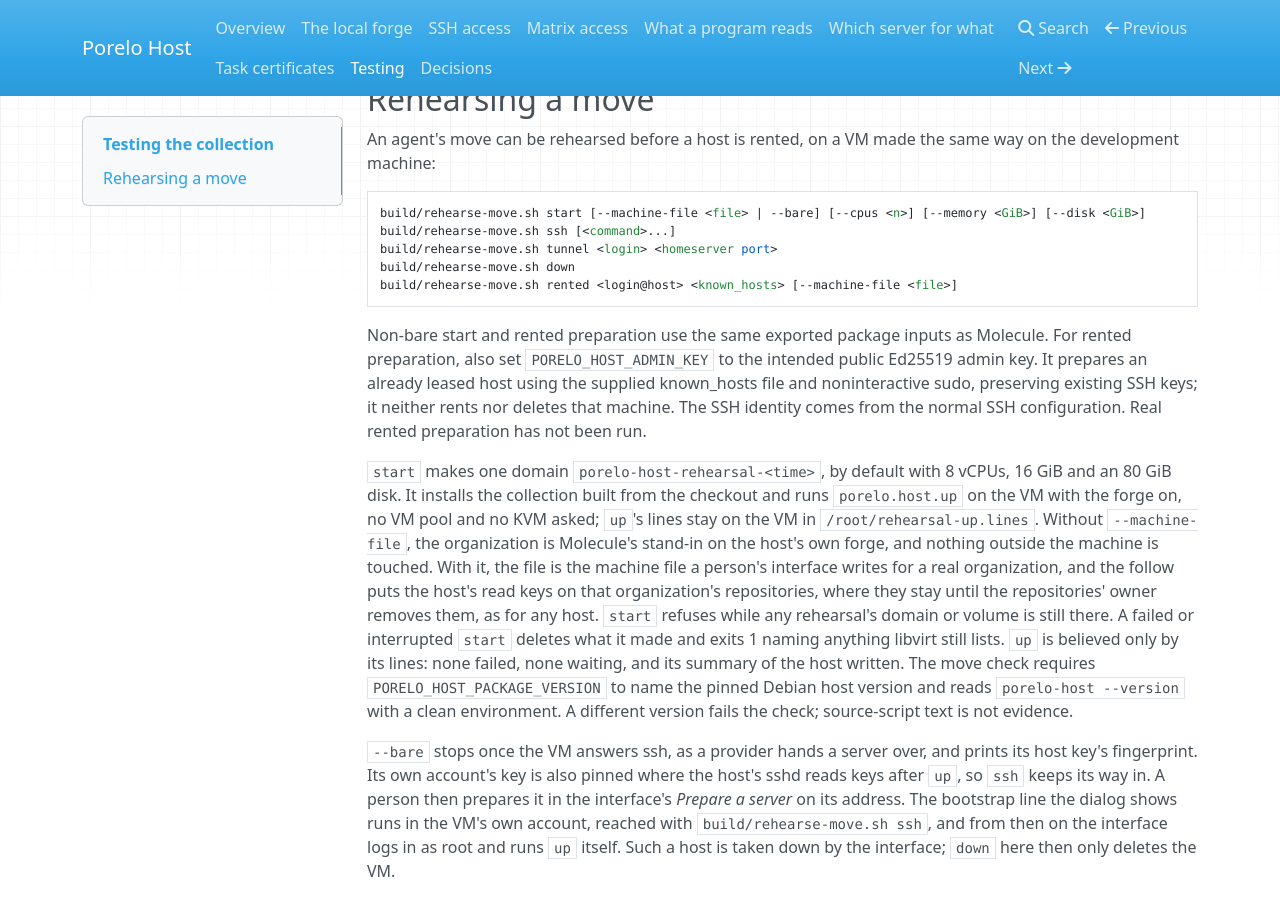
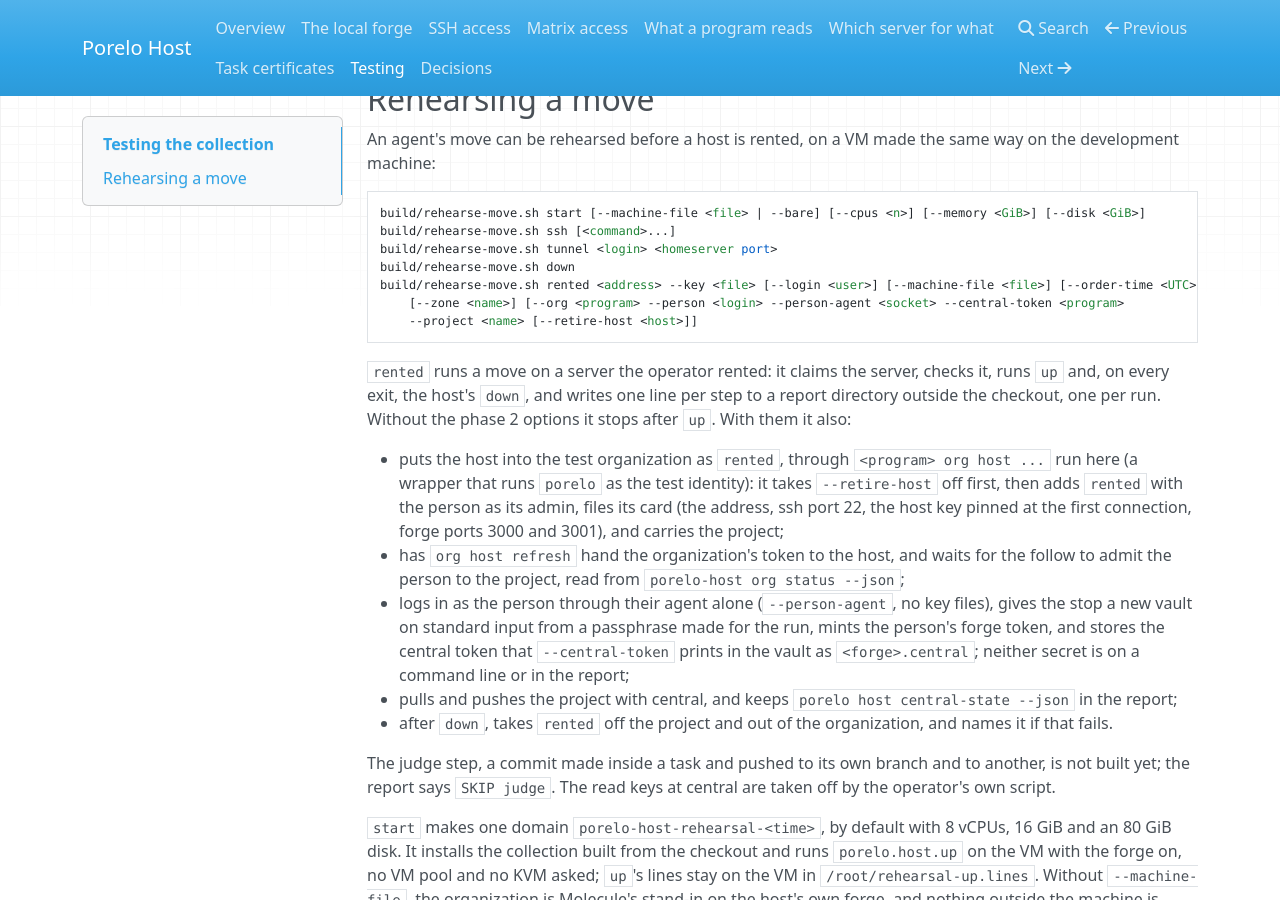
Before and after one commit to porelo-ai/porelo-host, an MkDocs documentation site: the page built from doc/testing.md, in a window 1280 px wide and 900 px high, scrolled down 1634 px. Built offline with MkDocs 1.6.1, drawn with Linux system fonts in a browser that asks for light colours; nearby versions of some CDN libraries.

Commit message:
Rehearse the person's part of a move on a rented server
Assisted-by: Claude Code, claude-opus-5-5

```diff
--- a/doc/testing.md
+++ b/doc/testing.md
@@ -69,12 +69,29 @@ An agent's move can be rehearsed before a host is rented, on a VM made the same
     build/rehearse-move.sh ssh [<command>...]
     build/rehearse-move.sh tunnel <login> <homeserver port>
     build/rehearse-move.sh down
-    build/rehearse-move.sh rented <login@host> <known_hosts> [--machine-file <file>]
+    build/rehearse-move.sh rented <address> --key <file> [--login <user>] [--machine-file <file>] [--order-time <UTC>]
+        [--zone <name>] [--org <program> --person <login> --person-agent <socket> --central-token <program>
+        --project <name> [--retire-host <host>]]
 
-Non-bare start and rented preparation use the same exported package inputs as Molecule. For rented preparation,
-also set `PORELO_HOST_ADMIN_KEY` to the intended public Ed25519 admin key. It prepares an already leased host using
-the supplied known_hosts file and noninteractive sudo, preserving existing SSH keys; it neither rents nor deletes
-that machine. The SSH identity comes from the normal SSH configuration. Real rented preparation has not been run.
+`rented` runs a move on a server the operator rented: it claims the server, checks it, runs `up`
+and, on every exit, the host's `down`, and writes one line per step to a report directory outside the checkout, one per run.
+Without the phase 2 options it stops after `up`. With them it also:
+
+- puts the host into the test organization as `rented`, through `<program> org host ...` run here (a wrapper that
+  runs `porelo` as the test identity): it takes `--retire-host` off first, then adds `rented` with the person as its
+  admin, files its card (the address, ssh port 22, the host key pinned at the first connection, forge ports 3000 and
+  3001), and carries the project;
+- has `org host refresh` hand the organization's token to the host, and waits for the follow to admit the person to
+  the project, read from `porelo-host org status --json`;
+- logs in as the person through their agent alone (`--person-agent`, no key files), gives the stop a new vault on
+  standard input from a passphrase made for the run, mints the person's forge token, and stores the central token
+  that `--central-token` prints in the vault as `<forge>.central`; neither secret is on a command line or in the
+  report;
+- pulls and pushes the project with central, and keeps `porelo host central-state --json` in the report;
+- after `down`, takes `rented` off the project and out of the organization, and names it if that fails.
+
+The judge step, a commit made inside a task and pushed to its own branch and to another, is not built yet; the report
+says `SKIP judge`. The read keys at central are taken off by the operator's own script.
 
 `start` makes one domain `porelo-host-rehearsal-<time>`, by default with 8 vCPUs, 16 GiB and an 80 GiB disk. It installs the collection
 built from the checkout and runs `porelo.host.up` on the VM with the forge on, no VM pool and no KVM asked; `up`'s lines stay
```
Also changed, not shown: issues/HO158-A-Move-Rehearsed-On-A-Rented-Server.md (+12 -0 lines), 2 other files.
